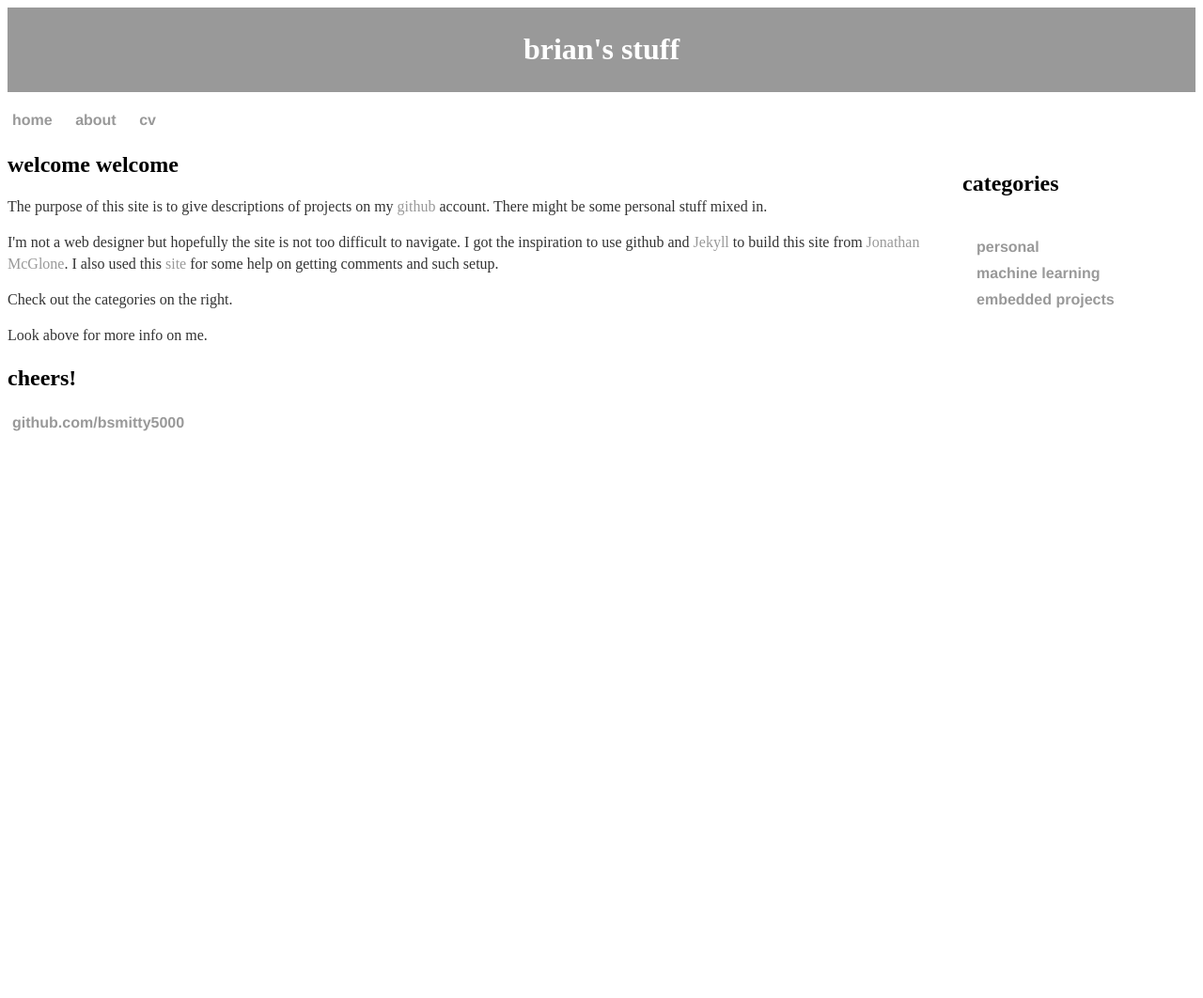
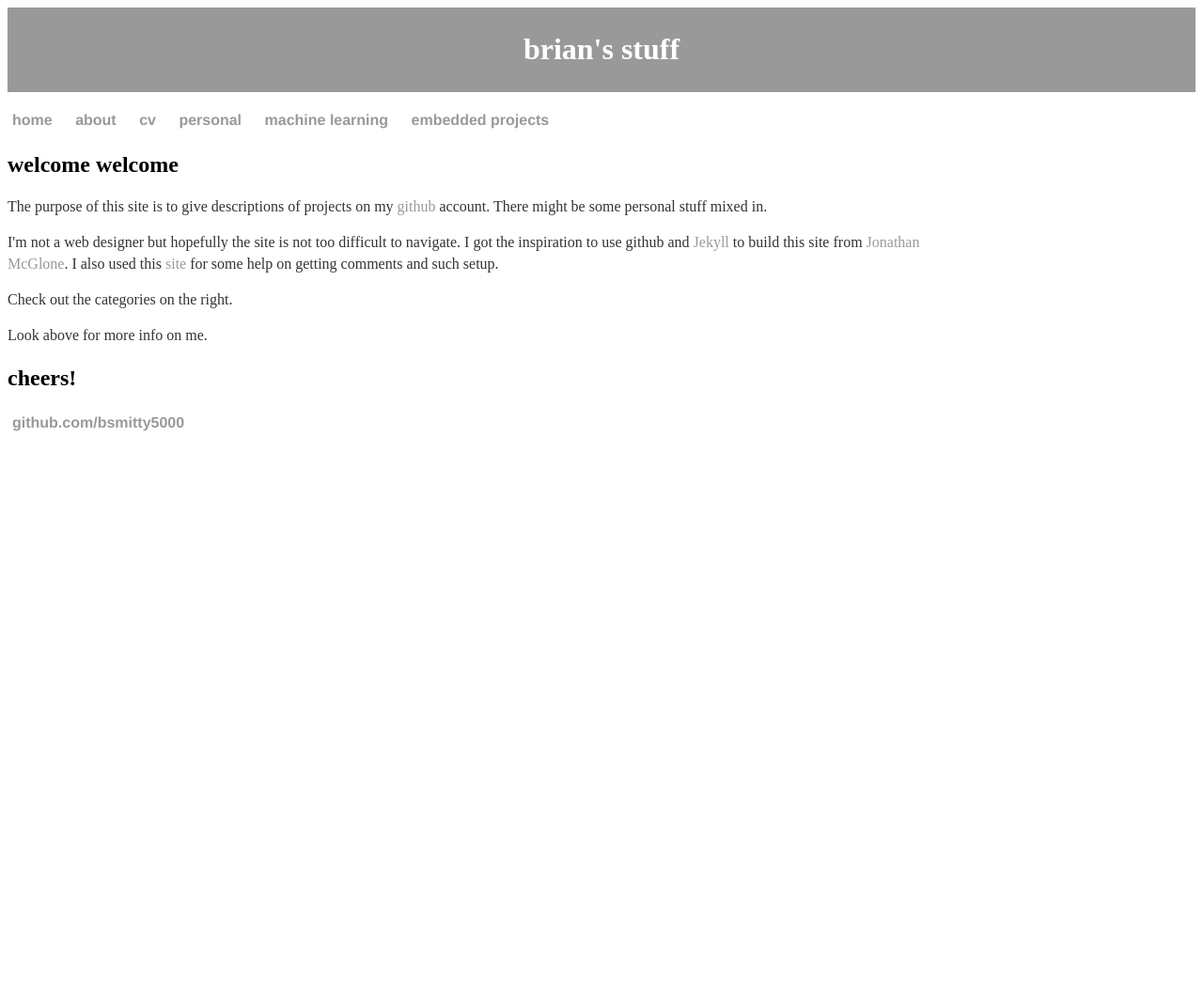
Before and after one commit to bsmitty5000/bsmitty5000.github.io, a Jekyll site: the page built from index.html, in a window 1280 px wide. Shown: the whole page at 94% size. Built offline with Jekyll 4.4.1, drawn with Linux system fonts in a browser that asks for light colours; after the commit the page ends 900 px from its top, so only the background shows below that.

Commit message:
Update default.html

```diff
--- a/_layouts/default.html
+++ b/_layouts/default.html
@@ -13,20 +13,13 @@
 	            		<li><a href="/">home</a></li>
 	            		<li><a href="/about">about</a></li>
 	            		<li><a href="/cv">cv</a></li>
+				<li><a href="/blog">personal</a></li>
+				<li><a href="/ml">machine learning</a></li>
+				<li><a href="/mbedproj">embedded projects</a></li>
 	                </ul>
 	        </nav>
 
 	        <div class = "cointainer">
-			<aside>
-				<h2>
-					categories
-				</h2>
-				<ul>
-				<li><a href="/blog">personal</a></li>
-				<li><a href="/ml">machine learning</a></li>
-				<li><a href="/mbedproj">embedded projects</a></li>
-				</ul>
-			</aside>
 
 		    <div class="custom_content">
 
```
